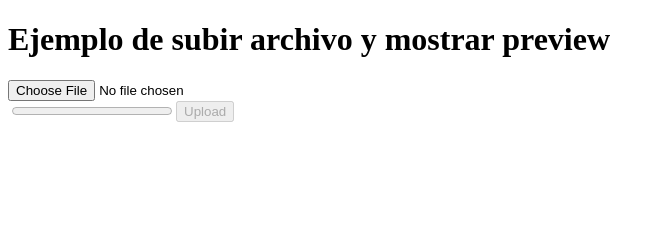
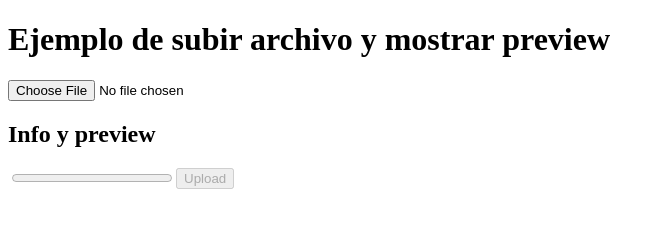
Before and after one commit to faustitoRoman/LabWeb10-SubidaArchivos, a website: page index.html in a window 1280 px wide. Shown: the whole page, without its empty margins (0-665 px from the left). Drawn offline with nearby package versions, Linux system fonts and the light colour scheme.

Commit message:
Cambio html

```diff
--- a/index.html
+++ b/index.html
@@ -7,12 +7,11 @@
 <body>
 <h1>Ejemplo de subir archivo y mostrar preview</h1>
 <input type="file" id="fileInput">
+<h2>Info y preview</h2>
 <div id="fileInfo"></div>
 <img id="preview">
 <progress id="uploadProgress" max="100" value="0"></progress>
 <button id="uploadButton" disabled>Upload</button>
-
 <script src="script.js"></script>
-
 </body>
 </html>
```
